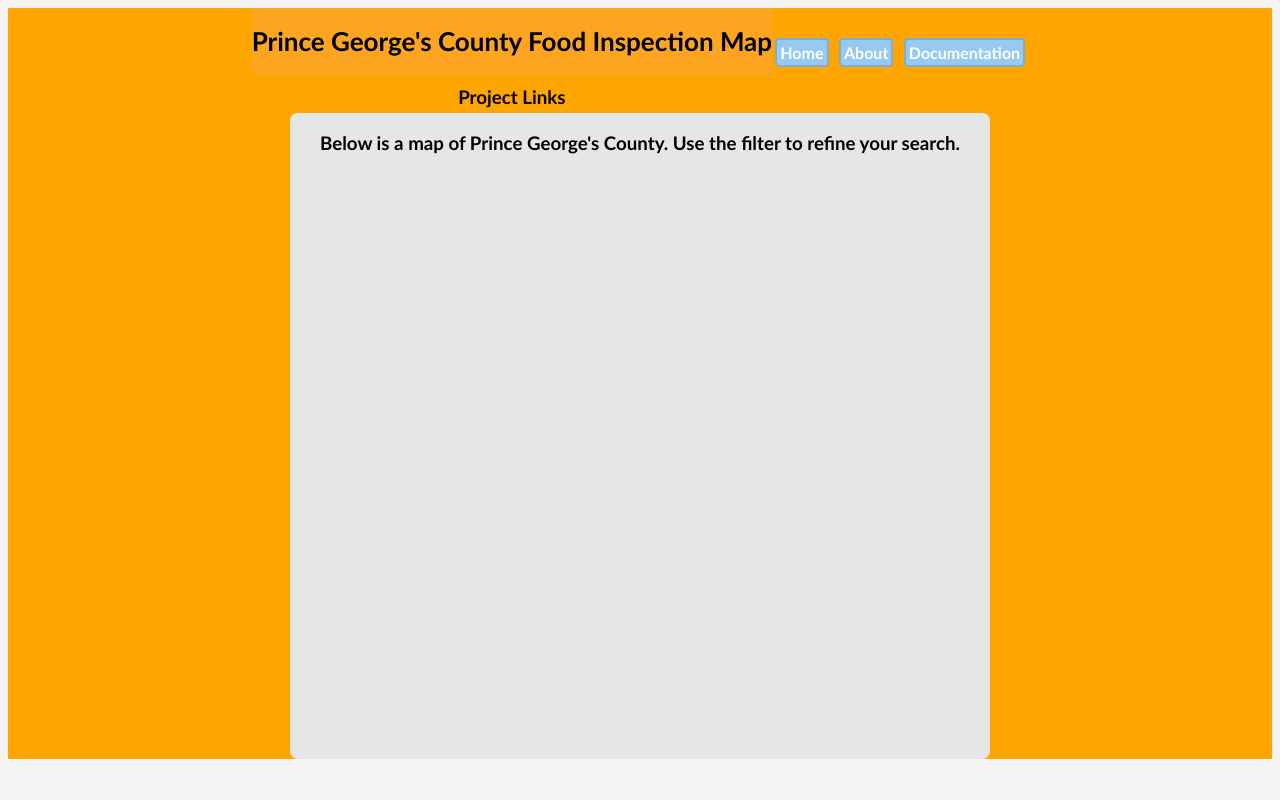
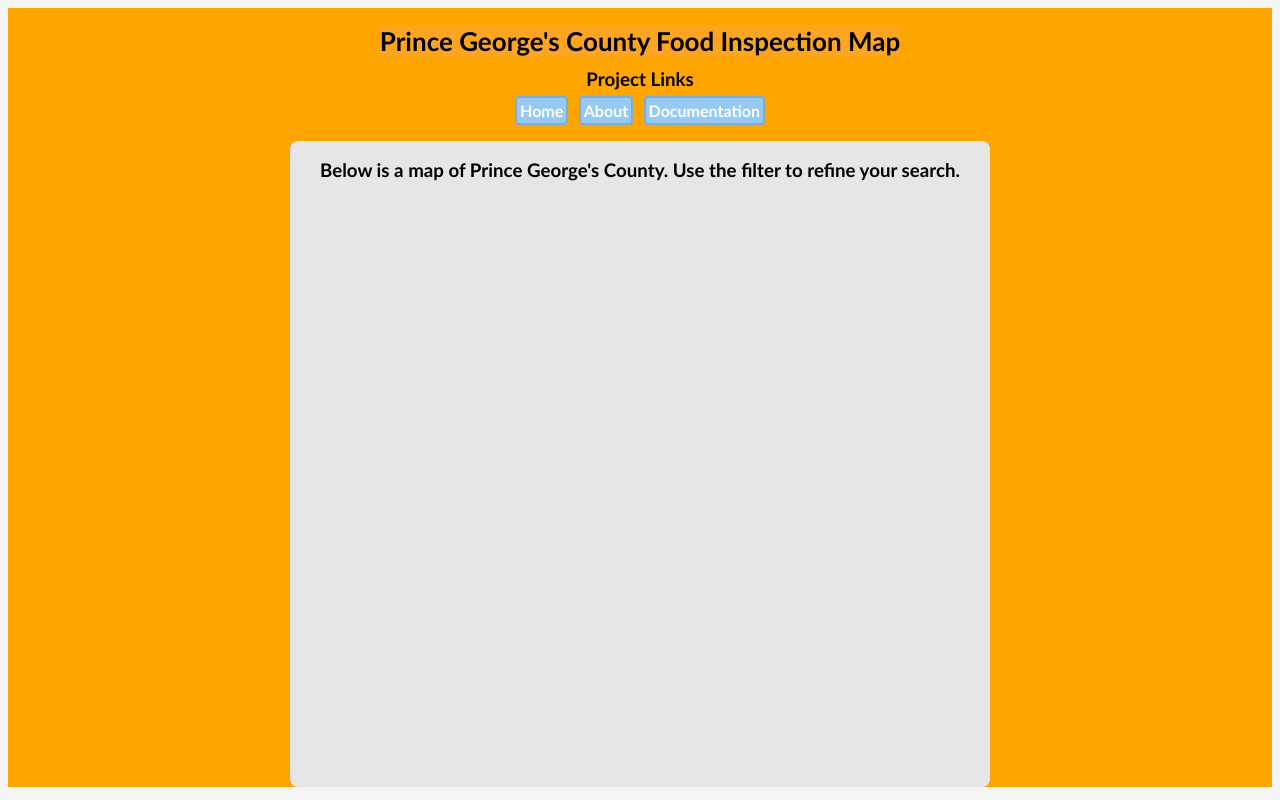
Before and after one commit to bcantillano/INST377_Food_Inspection, a website: page index.html in a window 1280 px wide. Drawn offline with nearby package versions, Linux system fonts and the light colour scheme; files that its build step writes are made by us from their sources; no server answers; files whose address does not match are found by name.

Commit message:
changed flex direction for header

```diff
--- a/style.css
+++ b/style.css
@@ -4,7 +4,7 @@ html {
 }
 
 header {
-  display: flex;
+  /* display: flex; */
   background-color: rgba(253, 165, 41, 0.8);
   justify-content: center;
   margin-bottom: -0.5em;
@@ -86,7 +86,7 @@ td.code {
   justify-content: center;
   align-items: center;
   flex-wrap: wrap;
-  flex-direction: row;
+  flex-direction: column;
   background: orange;
   /* border: 1px; */
   /* margin: 25px; */
```
